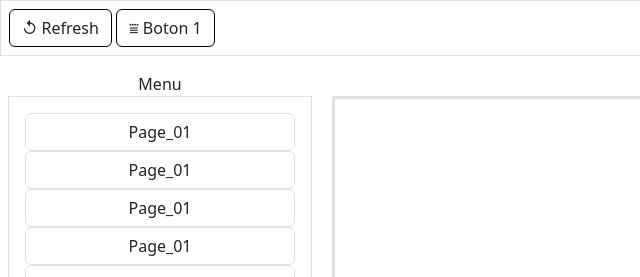
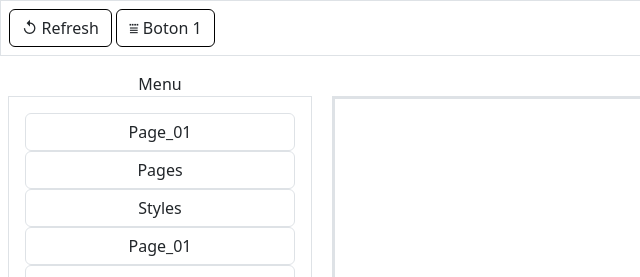
Before and after one commit to jbravof-gh/IndexedDB, a plain HTML site: page index.html in a window 1280 px wide. Shown: the top 277 px of the page, 0-640 px from the left. Drawn offline with nearby package versions, Linux system fonts and the light colour scheme.

Commit message:
nuevos links

```diff
--- a/index.html
+++ b/index.html
@@ -34,8 +34,8 @@
 
                     <div id="div_menu" class="border p-3 d-flex flex-column">
                     <a class="btn border" href="./Pages/page_01.html">Page_01</a>
-                    <a target="visor" class="btn border" href="./Pages/page_01.html">Page_01</a>
-                    <a target="visor" class="btn border" href="./Pages/page_01.html">Page_01</a>
+                    <a target="visor" class="btn border" href="./Pages/">Pages</a>
+                    <a target="visor" class="btn border" href="./Styles">Styles</a>
                     <a target="visor" class="btn border" href="./Pages/page_01.html">Page_01</a>
                     <a target="visor" class="btn border" href="./Pages/page_01.html">Page_01</a>
                     <a target="visor" class="btn border" href="./Pages/page_01.html">Page_01</a>
```
